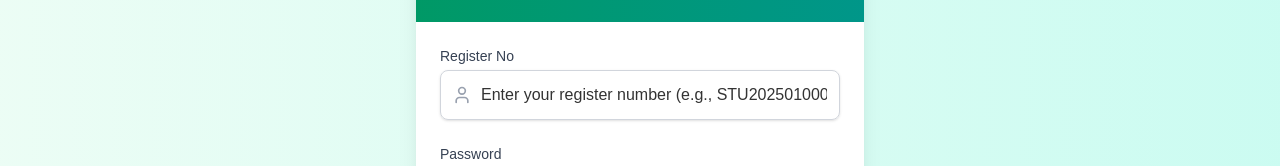
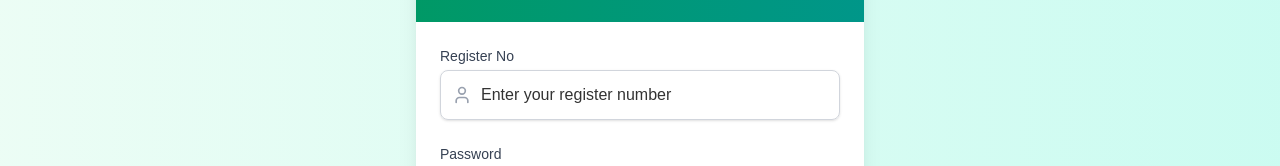
Before and after one commit to Robiu-Sani/madrasha-shhociation-britti, a Next.js app: page /login in a window 1280 px wide. Shown: the part 304-470 px from the top of the page. Built offline with nearby package versions, Linux system fonts and the light colour scheme; no server answers; a web font is replaced by a local one.

Commit message:
add student is done

```diff
--- a/src/app/dashboard/result/add/AddResultForm.tsx
+++ b/src/app/dashboard/result/add/AddResultForm.tsx
@@ -172,7 +172,7 @@ export default function AddResultForm() {
       return;
     }
 
-    const addedBy = JSON.parse(localStorage.getItem("user") || "{}").user?._id;
+    const addedBy = JSON.parse(localStorage.getItem("userData") || "{}")?._id;
     if (!addedBy) {
       toast.error("User not authenticated");
       return;
--- a/src/app/login/LoginForm.tsx
+++ b/src/app/login/LoginForm.tsx
@@ -138,7 +138,7 @@ export default function LoginForm() {
                   required: "Register number is required",
                 })}
                 className="block w-full pl-10 pr-3 py-3 border border-gray-300 rounded-lg shadow-sm focus:ring-emerald-500 focus:border-emerald-500"
-                placeholder="Enter your register number (e.g., STU2025010003)"
+                placeholder="Enter your register number"
               />
             </div>
             {errors.registerNo && (
```
